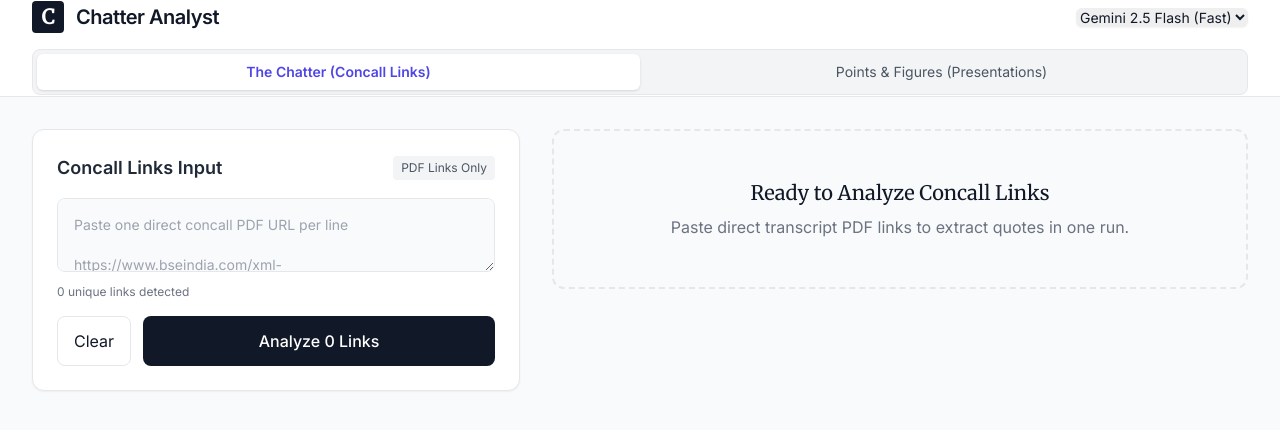
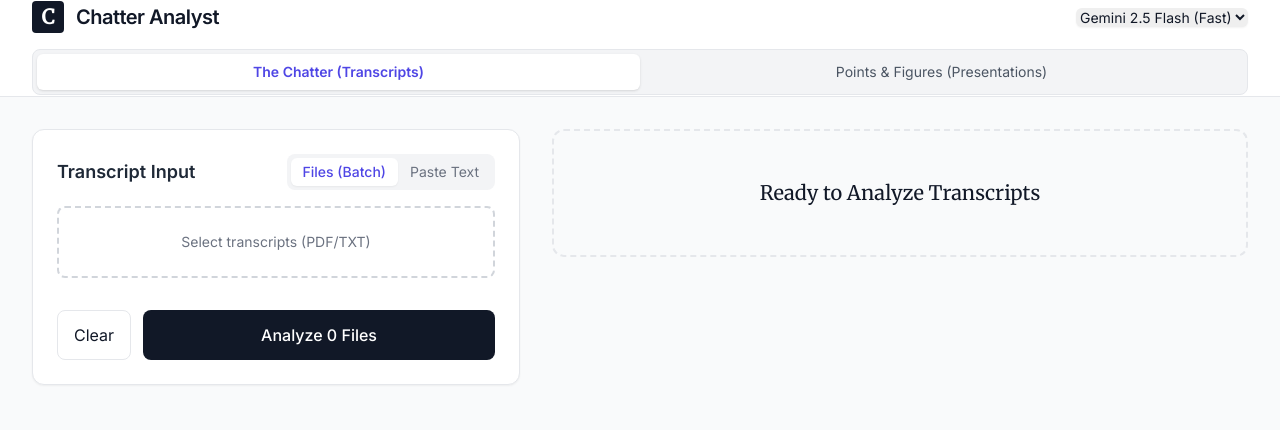
Before and after one commit to kashishkap00r/the-chatter-analyst, a React (Vite) app: page / in a window 1280 px wide. Shown: the top 430 px of the page. Built offline with nearby package versions, Linux system fonts and the light colour scheme.

Commit message:
revert: restore chatter pdf text input workflow

```diff
--- a/App.tsx
+++ b/App.tsx
@@ -1,30 +1,21 @@
 import React, { useState, useCallback, useRef } from 'react';
-import { analyzeConcallLinks, analyzePresentation, convertPdfToImages } from './services/geminiService';
-import { ModelType, type AppMode, type ChatterAnalysisResult, type ChatterLinkFailure, type PointsAnalysisState } from './types';
+import { analyzeTranscript, parsePdfToText, analyzePresentation, convertPdfToImages } from './services/geminiService';
+import { ModelType, type AppMode, type ChatterAnalysisResult, type ChatterAnalysisState, type BatchFile, type PointsAnalysisState } from './types';
 import QuoteCard from './components/QuoteCard';
 import LoadingState from './components/LoadingState';
 import PointsCard from './components/PointsCard';
 import { buildChatterClipboardExport } from './utils/chatterCopyExport';
 
-const parseConcallLinks = (input: string): string[] => {
-  const rawLinks = input
-    .split(/[\n,]+/)
-    .map((value) => value.trim())
-    .filter(Boolean);
-
-  return Array.from(new Set(rawLinks));
-};
-
 const App: React.FC = () => {
   const [appMode, setAppMode] = useState<AppMode>('chatter');
+  const [inputMode, setInputMode] = useState<'text' | 'file'>('file');
+  const [textInput, setTextInput] = useState('');
   const [model, setModel] = useState<ModelType>(ModelType.FLASH);
 
-  // State for "The Chatter" (links only)
-  const [concallLinksInput, setConcallLinksInput] = useState('');
-  const [isAnalyzingLinks, setIsAnalyzingLinks] = useState(false);
-  const [chatterResults, setChatterResults] = useState<ChatterAnalysisResult[]>([]);
-  const [chatterFailures, setChatterFailures] = useState<ChatterLinkFailure[]>([]);
-  const [chatterErrorMessage, setChatterErrorMessage] = useState('');
+  // State for "The Chatter"
+  const [batchFiles, setBatchFiles] = useState<BatchFile[]>([]);
+  const [isAnalyzingBatch, setIsAnalyzingBatch] = useState(false);
+  const [chatterSingleState, setChatterSingleState] = useState<ChatterAnalysisState>({ status: 'idle' });
   const [copyAllStatus, setCopyAllStatus] = useState<'idle' | 'copied' | 'error'>('idle');
   const [copyAllErrorMessage, setCopyAllErrorMessage] = useState('');
 
@@ -34,39 +25,68 @@
 
   const fileInputRef = useRef<HTMLInputElement>(null);
 
-  const handleAnalyzeConcallLinks = useCallback(async () => {
-    const links = parseConcallLinks(concallLinksInput);
-    if (links.length === 0) {
-      return;
+  // --- "The Chatter" Handlers ---
+  const handleAnalyzeText = useCallback(async () => {
+    if (!textInput.trim()) return;
+    setChatterSingleState({ status: 'analyzing' });
+    try {
+      const result = await analyzeTranscript(textInput, model);
+      setChatterSingleState({ status: 'complete', result });
+    } catch (e: any) {
+      setChatterSingleState({ status: 'error', errorMessage: e.message });
     }
+  }, [textInput, model]);
 
-    setIsAnalyzingLinks(true);
-    setChatterErrorMessage('');
-    setCopyAllStatus('idle');
-    setCopyAllErrorMessage('');
+  const handleAnalyzeBatch = useCallback(async () => {
+    const pendingFiles = batchFiles.filter(f => f.status === 'ready');
+    if (pendingFiles.length === 0) return;
+    setIsAnalyzingBatch(true);
+    const newFilesState = [...batchFiles];
+    for (let i = 0; i < newFilesState.length; i++) {
+        if (newFilesState[i].status !== 'ready') continue;
+        newFilesState[i] = { ...newFilesState[i], status: 'analyzing', error: undefined };
+        setBatchFiles([...newFilesState]);
+        try {
+            const result = await analyzeTranscript(newFilesState[i].content, model);
+            newFilesState[i] = { ...newFilesState[i], status: 'complete', result };
+        } catch (error: any) {
+            newFilesState[i] = { ...newFilesState[i], status: 'error', error: error.message || "Failed" };
+        }
+        setBatchFiles([...newFilesState]);
+    }
+    setIsAnalyzingBatch(false);
+  }, [batchFiles, model]);
 
+  const handleChatterFileUpload = async (e: React.ChangeEvent<HTMLInputElement>) => {
+    const files = e.target.files;
+    if (!files) return;
+    const promises = Array.from(files).map(async (file: File) => {
+        const id = `${file.name}-${Date.now()}`;
+        const batchItem: BatchFile = { id, name: file.name, content: '', status: 'parsing' };
         try {
-      const response = await analyzeConcallLinks(links, model);
-      setChatterResults(response.results || []);
-      setChatterFailures(response.failures || []);
+            if (file.name.toLowerCase().endsWith('.pdf')) {
+              batchItem.content = await parsePdfToText(file);
+            } else {
+              batchItem.content = await file.text();
+            }
+            batchItem.status = 'ready';
+        } catch (err: any) {
+            batchItem.status = 'error';
+            batchItem.error = err.message;
+        }
+        return batchItem;
+    });
+    const newFiles = await Promise.all(promises);
+    setBatchFiles(prev => [...prev, ...newFiles]);
+    if (fileInputRef.current) fileInputRef.current.value = '';
+  };
 
-      if ((response.results || []).length === 0 && (response.failures || []).length > 0) {
-        setChatterErrorMessage('None of the supplied links could be analyzed. Please check the failed links below.');
-      }
-    } catch (error: any) {
-      setChatterResults([]);
-      setChatterFailures([]);
-      setChatterErrorMessage(error?.message || 'Failed to analyze concall links.');
-    } finally {
-      setIsAnalyzingLinks(false);
-    }
-  }, [concallLinksInput, model]);
-
+  // --- "Points & Figures" Handlers ---
   const handlePointsFileUpload = (e: React.ChangeEvent<HTMLInputElement>) => {
     const file = e.target.files?.[0];
     if (file && file.type === 'application/pdf') {
         setPointsFile(file);
-      setPointsState({ status: 'idle' });
+        setPointsState({ status: 'idle' }); // Reset state for new file
     } else if (file) {
         setPointsFile(null);
         setPointsState({ status: 'error', errorMessage: 'Only PDF files are supported for presentations.' });
@@ -77,7 +97,7 @@
     if (!pointsFile) return;
 
     const onProgress = (progressMessage: string) => {
-      setPointsState((prev) => ({ ...prev, progressMessage }));
+        setPointsState(prev => ({ ...prev, progressMessage }));
     };
 
     setPointsState({ status: 'parsing', progressMessage: 'Preparing PDF...' });
@@ -91,12 +111,28 @@
     }
   }, [pointsFile]);
 
+
+  // --- General Handlers ---
+  const getCompletedChatterResults = useCallback((): ChatterAnalysisResult[] => {
+    const results: ChatterAnalysisResult[] = [];
+    if (chatterSingleState.status === 'complete' && chatterSingleState.result) {
+      results.push(chatterSingleState.result);
+    }
+    batchFiles.forEach((file) => {
+      if (file.result) {
+        results.push(file.result);
+      }
+    });
+    return results;
+  }, [batchFiles, chatterSingleState]);
+
   const handleCopyAllChatter = useCallback(async () => {
-    if (chatterResults.length === 0) {
+    const completedResults = getCompletedChatterResults();
+    if (completedResults.length === 0) {
       return;
     }
 
-    const { html, text } = buildChatterClipboardExport(chatterResults);
+    const { html, text } = buildChatterClipboardExport(completedResults);
     const clipboard = navigator?.clipboard;
     if (!clipboard) {
       setCopyAllStatus('error');
@@ -131,151 +167,88 @@
         setTimeout(() => setCopyAllStatus('idle'), 4000);
       }
     }
-  }, [chatterResults]);
+  }, [getCompletedChatterResults]);
+
+  const removeBatchFile = (id: string) => setBatchFiles(prev => prev.filter(f => f.id !== id));
 
   const clearAll = () => {
-    setConcallLinksInput('');
-    setIsAnalyzingLinks(false);
-    setChatterResults([]);
-    setChatterFailures([]);
-    setChatterErrorMessage('');
+      setBatchFiles([]);
+      setTextInput('');
+      setChatterSingleState({ status: 'idle' });
       setCopyAllStatus('idle');
       setCopyAllErrorMessage('');
-
       setPointsFile(null);
       setPointsState({ status: 'idle' });
       if (fileInputRef.current) fileInputRef.current.value = '';
   };
 
   const renderChatterUI = () => {
-    const parsedLinks = parseConcallLinks(concallLinksInput);
+    const completedResults = getCompletedChatterResults();
 
     return (
       <>
       <div className="lg:col-span-5 flex flex-col lg:sticky lg:top-24 lg:max-h-[calc(100vh-8rem)] h-auto">
         <div className="bg-white p-6 rounded-xl shadow-sm border border-gray-200 flex flex-col h-full min-h-[500px] lg:min-h-0">
           <div className="flex justify-between items-center mb-4 shrink-0">
-              <h2 className="text-lg font-semibold text-gray-800">Concall Links Input</h2>
-              <span className="text-xs px-2 py-1 rounded bg-gray-100 text-gray-600">PDF Links Only</span>
+            <h2 className="text-lg font-semibold text-gray-800">Transcript Input</h2>
+            <div className="flex bg-gray-100 rounded-lg p-1">
+              <button onClick={() => setInputMode('file')} className={`px-3 py-1 text-sm rounded-md transition-all ${inputMode === 'file' ? 'bg-white shadow-sm text-indigo-600 font-medium' : 'text-gray-500'}`}>Files (Batch)</button>
+              <button onClick={() => setInputMode('text')} className={`px-3 py-1 text-sm rounded-md transition-all ${inputMode === 'text' ? 'bg-white shadow-sm text-indigo-600 font-medium' : 'text-gray-500'}`}>Paste Text</button>
             </div>
-
-            <textarea
-              className="flex-1 w-full p-4 bg-gray-50 border rounded-lg text-sm"
-              placeholder={[
-                'Paste one direct concall PDF URL per line',
-                '',
-                'https://www.bseindia.com/xml-data/corpfiling/AttachLive/example.pdf',
-                'https://files.tijoristack.ai/concall/transcript/example.pdf',
-              ].join('\n')}
-              value={concallLinksInput}
-              onChange={(e) => setConcallLinksInput(e.target.value)}
-            />
-
-            <p className="text-xs text-gray-500 mt-3">
-              {parsedLinks.length} unique link{parsedLinks.length === 1 ? '' : 's'} detected
-            </p>
-
+          </div>
+          {inputMode === 'text' ? (
+            <textarea className="flex-1 w-full p-4 bg-gray-50 border rounded-lg" placeholder="Paste transcript..." value={textInput} onChange={(e) => setTextInput(e.target.value)}></textarea>
+          ) : (
+             <div className="flex-1 flex flex-col overflow-hidden">
+                <div className="border-2 border-dashed border-gray-300 rounded-lg p-6 text-center relative hover:bg-gray-100 shrink-0">
+                    <p className="text-sm text-gray-500">Select transcripts (PDF/TXT)</p>
+                    <input ref={fileInputRef} type="file" accept=".txt,.pdf" multiple onChange={handleChatterFileUpload} className="absolute inset-0 w-full h-full opacity-0 cursor-pointer"/>
+                </div>
+                <div className="flex-1 overflow-y-auto space-y-2 mt-4 pr-2">
+                    {batchFiles.map(file => (
+                        <div key={file.id} className={`flex items-center justify-between p-3 rounded-lg border ${file.status === 'error' ? 'bg-red-50' : 'bg-gray-50'}`}>
+                            <span className="text-sm truncate">{file.result?.companyName || file.name}</span>
+                            <span className="text-xs">{file.status === 'complete' ? `Done (${file.result?.quotes.length})` : file.status}</span>
+                            <button onClick={() => removeBatchFile(file.id)}>X</button>
+                        </div>
+                    ))}
+                </div>
+            </div>
+          )}
           <div className="flex gap-3 mt-auto shrink-0 pt-4">
-              <button onClick={clearAll} disabled={isAnalyzingLinks} className="px-4 py-3 rounded-lg border">
-                Clear
-              </button>
-              <button
-                onClick={handleAnalyzeConcallLinks}
-                disabled={parsedLinks.length === 0 || isAnalyzingLinks}
-                className="flex-1 bg-gray-900 text-white font-medium py-3 px-4 rounded-lg"
-              >
-                {isAnalyzingLinks ? 'Analyzing...' : `Analyze ${parsedLinks.length} Link${parsedLinks.length === 1 ? '' : 's'}`}
-              </button>
+             <button onClick={clearAll} disabled={isAnalyzingBatch || chatterSingleState.status === 'analyzing'} className="px-4 py-3 rounded-lg border">Clear</button>
+            {inputMode === 'text' ? (
+                <button onClick={handleAnalyzeText} disabled={!textInput || chatterSingleState.status === 'analyzing'} className="flex-1 bg-gray-900 text-white font-medium py-3 px-4 rounded-lg">{chatterSingleState.status === 'analyzing' ? 'Analyzing...' : 'Extract Insights'}</button>
+            ) : (
+                <button onClick={handleAnalyzeBatch} disabled={batchFiles.filter(f => f.status === 'ready').length === 0 || isAnalyzingBatch} className="flex-1 bg-gray-900 text-white font-medium py-3 px-4 rounded-lg">{isAnalyzingBatch ? 'Processing...' : `Analyze ${batchFiles.filter(f => f.status === 'ready').length} Files`}</button>
+            )}
           </div>
         </div>
       </div>
-
       <div className="lg:col-span-7 space-y-8">
-          {chatterResults.length > 0 && (
+        {completedResults.length > 0 && (
           <div className="bg-white rounded-xl border border-gray-200 shadow-sm p-4 flex flex-wrap items-center justify-between gap-3">
             <p className="text-sm text-gray-600">
-                {chatterResults.length} compan{chatterResults.length === 1 ? 'y' : 'ies'} ready for newsletter export
+              {completedResults.length} compan{completedResults.length === 1 ? 'y' : 'ies'} ready for newsletter export
             </p>
             <button
               onClick={handleCopyAllChatter}
               className={`inline-flex items-center gap-2 px-4 py-2 rounded-lg text-sm font-medium transition-colors ${
-                  copyAllStatus === 'copied'
-                    ? 'bg-emerald-100 text-emerald-700 border border-emerald-200'
-                    : 'bg-gray-900 text-white'
+                copyAllStatus === 'copied' ? 'bg-emerald-100 text-emerald-700 border border-emerald-200' : 'bg-gray-900 text-white'
               }`}
             >
               {copyAllStatus === 'copied' ? 'Copied All' : 'Copy All'}
             </button>
           </div>
         )}
-
         {copyAllStatus === 'error' && copyAllErrorMessage && (
           <div className="bg-red-100 p-4 rounded-lg text-sm text-red-800">{copyAllErrorMessage}</div>
         )}
-
-          {chatterFailures.length > 0 && (
-            <div className="bg-amber-50 border border-amber-200 rounded-xl p-4">
-              <h3 className="text-sm font-semibold text-amber-800 mb-2">Skipped Links</h3>
-              <div className="space-y-2 text-xs text-amber-900">
-                {chatterFailures.map((failure, index) => (
-                  <div key={`${failure.link}-${index}`} className="p-2 rounded bg-amber-100 border border-amber-200">
-                    <p className="font-medium break-all">{failure.link}</p>
-                    <p>{failure.reason}</p>
-                  </div>
-                ))}
-              </div>
-            </div>
-          )}
-
-          {isAnalyzingLinks && (
-            <div className="bg-white rounded-xl border border-gray-200 shadow-sm p-8">
-              <LoadingState />
-              <p className="text-center text-sm text-indigo-600 mt-4">Analyzing concall links...</p>
-            </div>
-          )}
-
-          {!isAnalyzingLinks && chatterErrorMessage && (
-            <div className="bg-red-100 p-4 rounded-lg">{chatterErrorMessage}</div>
-          )}
-
-          {!isAnalyzingLinks && !chatterErrorMessage && chatterResults.length === 0 && chatterFailures.length === 0 && (
-            <div className="text-center p-12 border-2 border-dashed rounded-xl">
-              <h3 className="text-xl font-serif">Ready to Analyze Concall Links</h3>
-              <p className="text-gray-500 mt-2">Paste direct transcript PDF links to extract quotes in one run.</p>
-            </div>
-          )}
-
-          {chatterResults.map((result, resultIndex) => (
-            <div key={`${result.companyName}-${resultIndex}`}>
-              <div className="mb-4">
-                <h2 className="text-2xl font-bold mb-2">
-                  {result.companyName} | {result.marketCapCategory} | {result.industry}
-                </h2>
-                <p className="text-sm text-gray-600 mb-2">{result.companyDescription}</p>
-                <div className="flex flex-wrap items-center gap-3 text-sm">
-                  <a
-                    className="text-indigo-600 underline"
-                    href={result.zerodhaStockUrl}
-                    target="_blank"
-                    rel="noopener noreferrer"
-                  >
-                    Zerodha
-                  </a>
-                  <a
-                    className="text-indigo-600 underline"
-                    href={result.concallUrl}
-                    target="_blank"
-                    rel="noopener noreferrer"
-                  >
-                    Concall
-                  </a>
-                </div>
-              </div>
-              {result.quotes.map((quote, index) => (
-                <QuoteCard key={`${resultIndex}-${index}`} quoteData={quote} index={index} />
-              ))}
-            </div>
-          ))}
+        {chatterSingleState.status === 'idle' && batchFiles.length === 0 && <div className="text-center p-12 border-2 border-dashed rounded-xl"><h3 className="text-xl font-serif">Ready to Analyze Transcripts</h3></div>}
+        {chatterSingleState.status === 'analyzing' && <LoadingState />}
+        {chatterSingleState.status === 'error' && <div className="bg-red-100 p-4 rounded-lg">{chatterSingleState.errorMessage}</div>}
+        {chatterSingleState.status === 'complete' && chatterSingleState.result && chatterSingleState.result.quotes.map((q, i) => <QuoteCard key={i} quoteData={q} index={i} />)}
+        {batchFiles.map(file => file.result && <div key={file.id}> <h2 className="text-2xl font-bold mb-4">{file.result.companyName}</h2> {file.result.quotes.map((q, i) => <QuoteCard key={`${file.id}-${i}`} quoteData={q} index={i} />)} </div>)}
       </div>
     </>
     );
@@ -343,7 +316,7 @@
                  )}
             </div>
             <div className="flex border border-gray-200 rounded-lg p-1 bg-gray-100 w-full">
-            <button onClick={() => { setAppMode('chatter'); clearAll(); }} className={`flex-1 py-2 text-sm rounded-md transition-all ${appMode === 'chatter' ? 'bg-white shadow text-indigo-600 font-semibold' : 'text-gray-600'}`}>The Chatter (Concall Links)</button>
+                <button onClick={() => { setAppMode('chatter'); clearAll(); }} className={`flex-1 py-2 text-sm rounded-md transition-all ${appMode === 'chatter' ? 'bg-white shadow text-indigo-600 font-semibold' : 'text-gray-600'}`}>The Chatter (Transcripts)</button>
                 <button onClick={() => { setAppMode('points'); clearAll(); }} className={`flex-1 py-2 text-sm rounded-md transition-all ${appMode === 'points' ? 'bg-white shadow text-indigo-600 font-semibold' : 'text-gray-600'}`}>Points & Figures (Presentations)</button>
             </div>
         </div>
```
Also changed, not shown: services/geminiService.ts (+1 -28 lines), types.ts (+2 -7 lines), 1 other file (tests, documents, lock files or other folders). Lines whose indentation alone changed are shown as unchanged.
